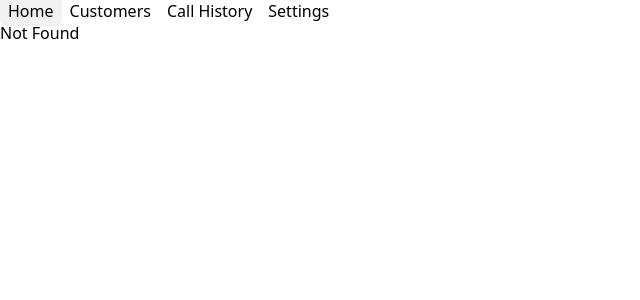
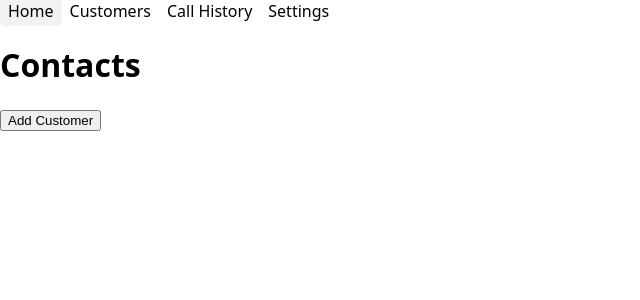
Before and after one commit to JinKim1011/peekly, a React (Vite) app: page /contacts in a window 1280 px wide. Before the commit this address had no page. Shown: the top 300 px of the page, without its empty margins (0-640 px from the left). Built offline with nearby package versions, Linux system fonts and the light colour scheme.

Commit message:
chore: change Customers components name to Contacts

```diff
--- a/src/pages/Customers.tsx
+++ b/src/pages/Contacts.tsx
@@ -3,12 +3,12 @@ import type { RootState } from "../store";
 import { addContact } from "../store/contactsSlice";
 
 
-export default function Customers() {
+export default function Contacts() {
   const contacts = useSelector((state: RootState) => state.contacts);
   const dispatch = useDispatch();
 
   return <div>
-    <h1>Customers</h1>
+    <h1>Contacts</h1>
 
     <button onClick={() => {
       // Dispatch the addContact action with a new contact object
--- a/src/routes.tsx
+++ b/src/routes.tsx
@@ -1,6 +1,6 @@
 import { Routes, Route, Link } from "react-router-dom";
 import Home from "./pages/Home";
-import Customers from "./pages/Customers";
+import Contacts from "./pages/Contacts";
 import Calls from "./pages/Calls";
 import Settings from "./pages/Settings";
 import NotFound from "./pages/NotFound";
@@ -10,13 +10,13 @@ export default function AppRoutes() {
     <>
       <nav>
         <Link to="/">Home</Link>
-        <Link to="/customers">Customers</Link>
+        <Link to="/contacts">Customers</Link>
         <Link to="/calls">Call History</Link>
         <Link to="/settings">Settings</Link>
       </nav>
       <Routes>
         <Route path="/" element={<Home />} />
-        <Route path="/customers" element={<Customers />} />
+        <Route path="/contacts" element={<Contacts />} />
         <Route path="/calls" element={<Calls />} />
         <Route path="/settings" element={<Settings />} />
         <Route path="*" element={<NotFound />} />
```
